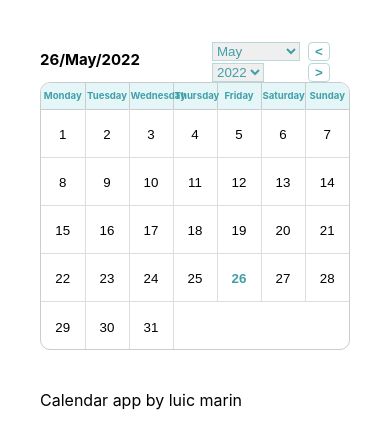
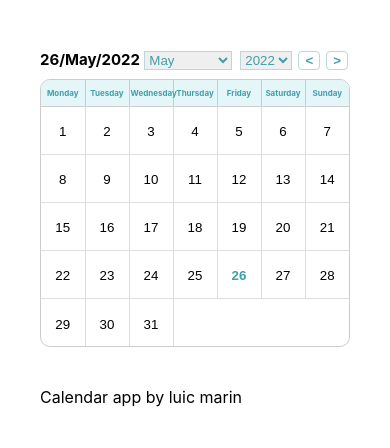
Before and after one commit to AcidBurnHen/swtichy, a Next.js app: page / in a window 390 px wide. Shown: the top 448 px of the page. Built offline with nearby package versions, Linux system fonts and the light colour scheme.

Commit message:
Added mobile-first responsive design

```diff
--- a/components/calendar/SelectDate.tsx
+++ b/components/calendar/SelectDate.tsx
@@ -8,6 +8,7 @@ import {
 import { useState, ChangeEvent, FC, SetStateAction, Dispatch } from 'react';
 import { useRouter } from 'next/router';
 import styled from 'styled-components';
+import {device} from '../../lib/helpers/devices';
 
 interface MonthProps {
   day: string;
@@ -128,7 +129,17 @@ export default SelectDate;
 
 export const SelectContainer = styled.div`
   display: grid;
-  grid-template-columns: repeat(6, 1fr);
+  grid-template-columns: 1fr, 1fr;
+  grid-template-rows: 1fr, 1fr
+
+  @media ${device.atMobileM} {
+    grid-template-rows: 1fr;
+    grid-template-columns: repeat(4, 1fr);
+  }
+
+  @media ${device.atTabletS} {
+    grid-template-columns: repeat(6, 1fr);
+  }
 `;
 
 export const DateTitle = styled.h1`
@@ -137,16 +148,32 @@ export const DateTitle = styled.h1`
 
 export const DateSelectContainer = styled.div`
   align-self: center;
-  justify-self: end;
+  justify-self: start;
+  grid-row: 2;
+  grid-column: 1;
 
-  grid-column: 4 / span 2;
+  @media ${device.atMobileM} {
+    grid-row: 1;
+    grid-column: 2 / span 3;
+    justify-self: center;
+  }
+
+  @media ${device.atTabletS} {
+    grid-column: 4 / span 2;
+    justify-self: end;
+  }
+
 `;
 
 export const MonthBtnContainer = styled.div`
   align-self: center;
   justify-self: end;
+  grid-row: 2;
+  grid-column: 6;
 
-  grid-column: 6
+  @media ${device.atMobileM} {
+    grid-row: 1;
+  }
 `;
 
 export const DateSelect = styled.select`
--- a/components/calendar/Weekdays.tsx
+++ b/components/calendar/Weekdays.tsx
@@ -1,5 +1,6 @@
 import { getWeekdays } from "../../lib/datetime"
 import styled from "styled-components";
+import { device } from "../../lib/helpers/devices";
 
 const Weekdays = () => {
     const weekdays = getWeekdays();
@@ -14,7 +15,7 @@ const Weekdays = () => {
 export default Weekdays
 
 export const CalendarHeading = styled.th`
-  font-size: 0.6rem;
+  font-size: 0.3rem;
   color: #429fa8;
   height: 1.65rem;
   border-right: 1px solid #cccccf;
@@ -24,4 +25,16 @@ export const CalendarHeading = styled.th`
   &:last-child {
     border-right: none;
   }
+
+  @media ${device.atMobileS} {
+    font-size: 0.4rem;
+  }
+
+  @media ${device.atMobileM} {
+    font-size: 0.5rem;
+  }
+
+  @media ${device.atMobileL} {
+    font-size: 0.6rem;
+  }
 `
--- /dev/null
+++ b/lib/helpers/devices.ts
@@ -0,0 +1,22 @@
+const size = {
+  mobileS: '320px',
+  mobileM: '390px',
+  mobileL: '460px',
+  tabletS: '560px',
+  tablet: '768px',
+  laptop: '1024px',
+  laptopL: '1440px',
+  desktop: '2560px',
+};
+
+export const device = {
+  atMobileS: `(min-width: ${size.mobileS})`,
+  atMobileM: `(min-width: ${size.mobileM})`,
+  atMobileL: `(min-width: ${size.mobileL})`,
+  atTabletS: `(min-width: ${size.tabletS})`,
+  atTablet: `(min-width: ${size.tablet})`,
+  atLaptop: `(min-width: ${size.laptop})`,
+  atLaptopL: `(min-width: ${size.laptopL})`,
+  atDesktop: `(min-width: ${size.desktop})`,
+  atDesktopL: `(min-width: ${size.desktop})`,
+};
```
